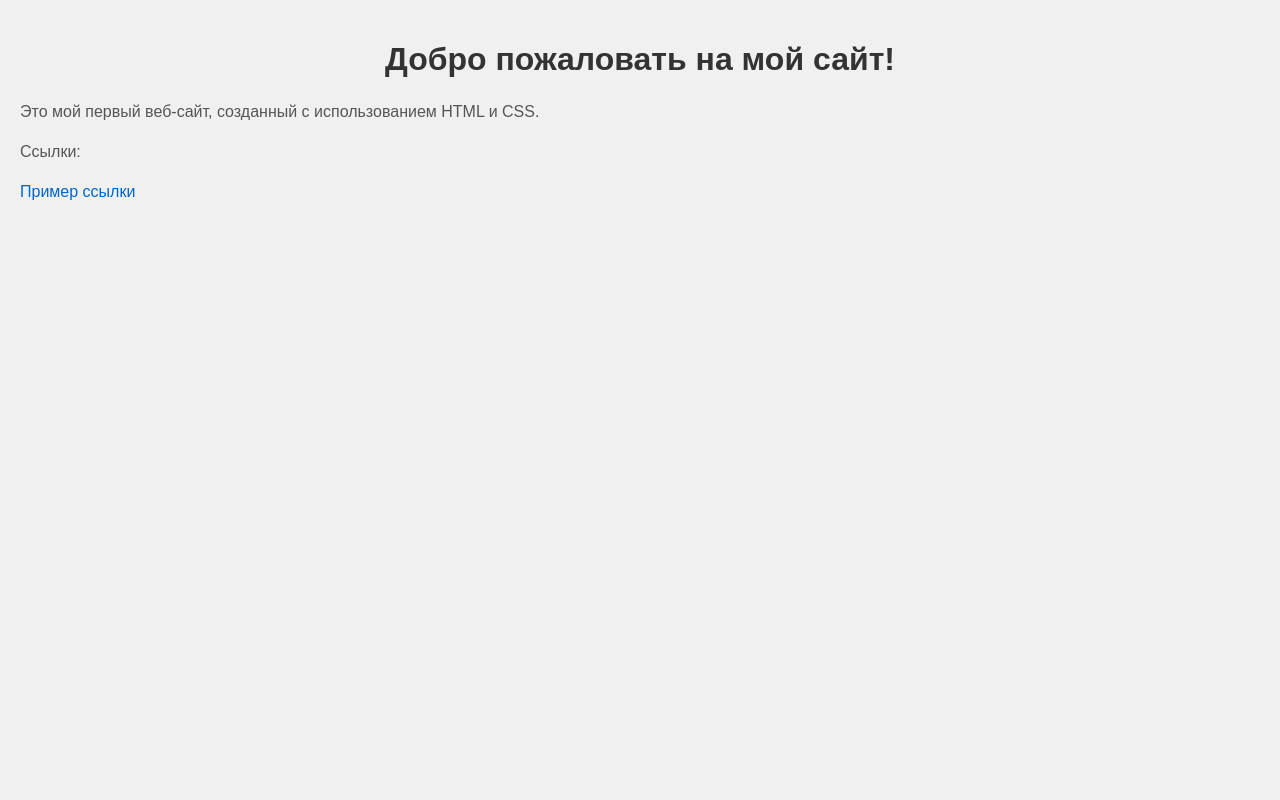
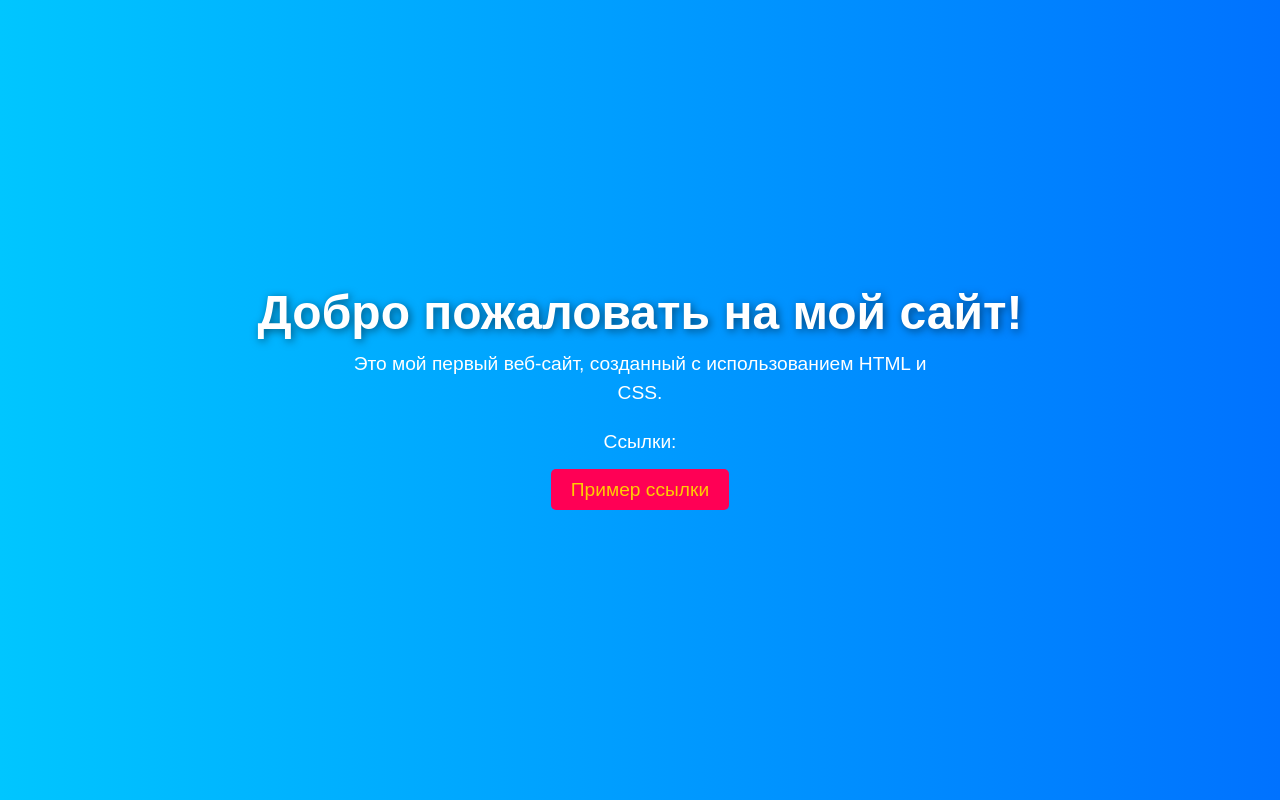
Before and after one commit to nininitux/my-website, a plain HTML site: page index.html in a window 1280 px wide. Drawn offline with Linux system fonts and the light colour scheme.

Commit message:
asdasdads

```diff
--- a/styles.css
+++ b/styles.css
@@ -1,30 +1,52 @@
 /* Основные стили для тела страницы */
 body {
-    background-color: #f0f0f0; /* Цвет фона */
-    font-family: Arial, sans-serif; /* Шрифт */
+    background: linear-gradient(to right, #00c6ff, #0072ff); /* Градиентный фон */
+    font-family: 'Arial', sans-serif; /* Шрифт */
     margin: 0; /* Убираем отступы */
-    padding: 20px; /* Отступы внутри страницы */
+    padding: 0; /* Убираем отступы */
+    color: #ffffff; /* Цвет текста */
+    display: flex; /* Используем flexbox для центрирования */
+    flex-direction: column; /* Вертикальная компоновка */
+    align-items: center; /* Центрируем по горизонтали */
+    justify-content: center; /* Центрируем по вертикали */
+    height: 100vh; /* Высота страницы на весь экран */
 }
 
 /* Стили для заголовка */
 h1 {
-    color: #333; /* Цвет текста заголовка */
+    font-size: 3em; /* Размер шрифта заголовка */
     text-align: center; /* Центрирование текста */
+    margin: 0; /* Убираем отступы */
+    text-shadow: 2px 2px 8px rgba(0, 0, 0, 0.5); /* Тень текста */
 }
 
 /* Стили для абзацев */
 p {
-    color: #555; /* Цвет текста абзаца */
+    font-size: 1.2em; /* Размер шрифта абзаца */
     line-height: 1.5; /* Высота строки */
-    margin-bottom: 15px; /* Отступы снизу */
+    margin: 10px 0; /* Отступы сверху и снизу */
+    text-align: center; /* Центрирование текста */
+    max-width: 600px; /* Максимальная ширина абзаца */
 }
 
 /* Стили для ссылок */
 a {
-    color: #0066cc; /* Цвет текста ссылки */
+    color: #ffcc00; /* Цвет текста ссылки */
     text-decoration: none; /* Убираем подчеркивание */
+    background-color: #ff0055; /* Цвет фона кнопки */
+    padding: 10px 20px; /* Отступы внутри кнопки */
+    border-radius: 5px; /* Скругленные углы */
+    transition: background-color 0.3s; /* Плавный переход цвета фона */
 }
 
 a:hover {
-    text-decoration: underline; /* Подчеркивание при наведении */
+    background-color: #ff0088; /* Цвет фона при наведении */
 }
+
+/* Стили для кнопки */
+.button {
+    display: inline-block; /* Включаем блоковое отображение */
+    margin-top: 20px; /* Отступ сверху */
+    border: none; /* Убираем границу */
+    cursor: pointer; /* Изменяем курсор */
+}
```
